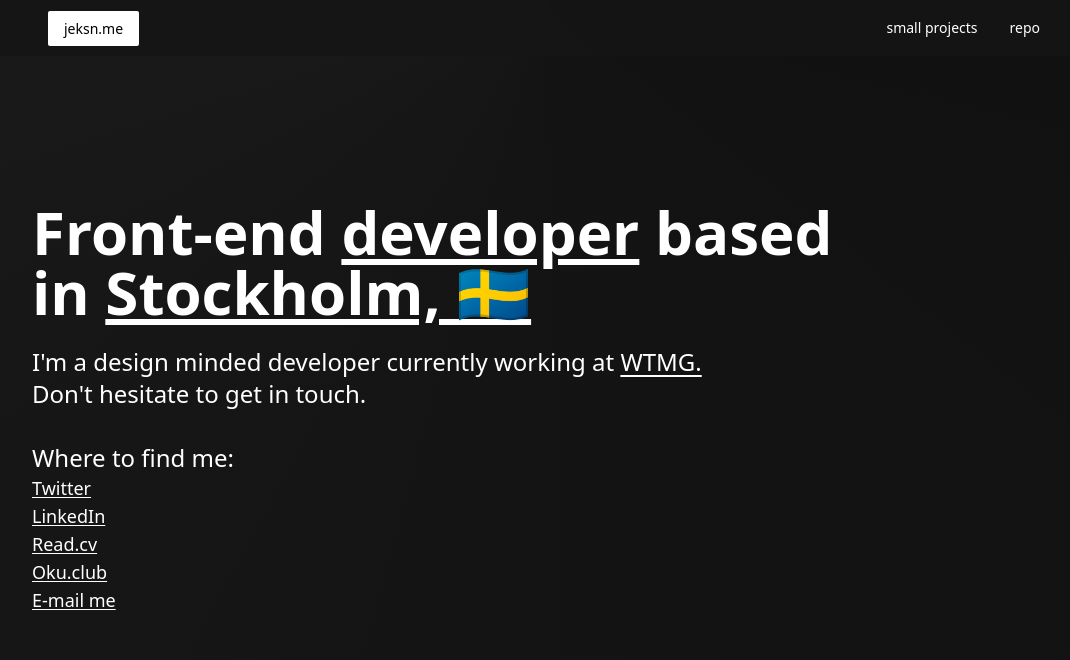
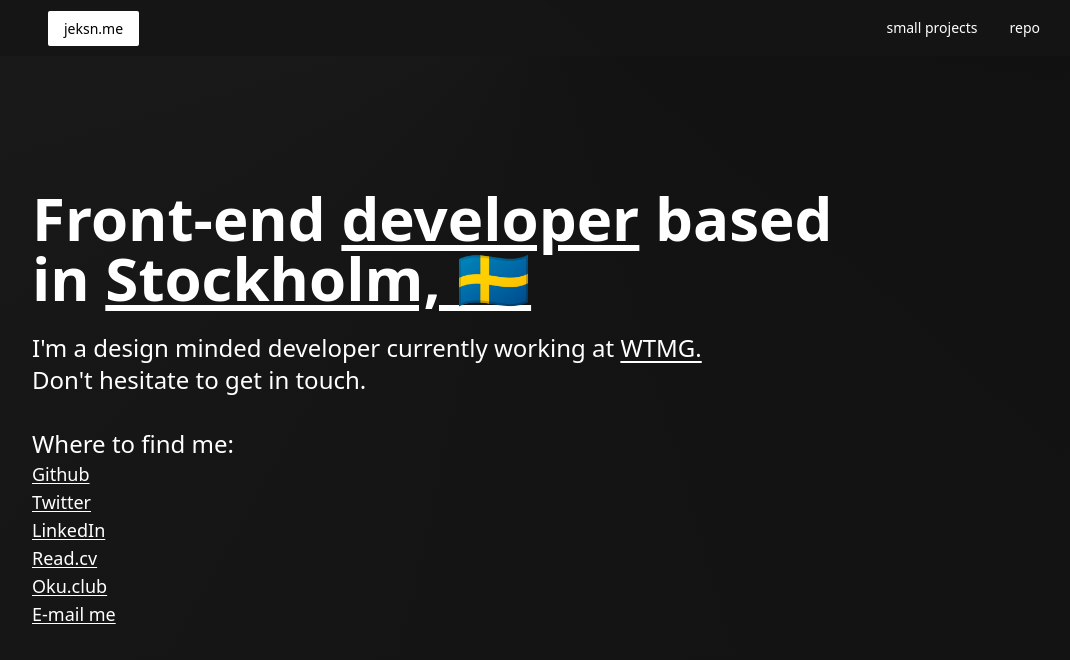
Before and after one commit to jeksn/jeksn23, a Next.js app: page / in a window 1280 px wide. Shown: the top 660 px of the page, without its empty margins (96-1166 px from the left). Built offline with nearby package versions, Linux system fonts and the light colour scheme.

Commit message:
add github to link list

```diff
--- a/app/page.tsx
+++ b/app/page.tsx
@@ -32,6 +32,16 @@ export default function Home() {
         <div className="mt-8">
           <h2 className="text-lg md:text-2xl">Where to find me:</h2>
           <ul className="text-base md:text-lg">
+            <li>
+              <a
+                href="https://github.com/jeksn"
+                target="_blank"
+                rel="noreferrer"
+                className="underline transition-all underline-offset-2 hover:underline-offset-4"
+              >
+                Github
+              </a>
+            </li>
             <li>
               <a
                 href="https://twitter.com/jeksn_"
```
